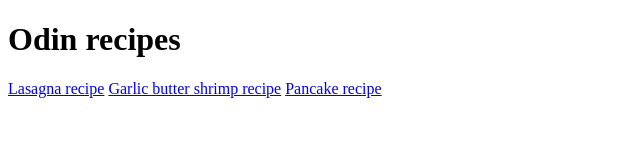
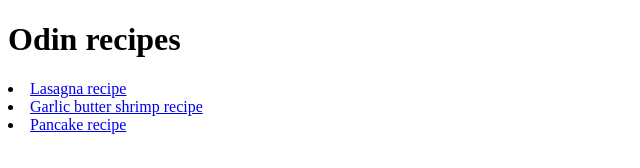
Before and after one commit to rajeevrakoos/odin-recipes, a plain HTML site: page index.html in a window 1280 px wide. Shown: the whole page, without its empty margins (0-640 px from the left). Drawn offline with Linux system fonts and the light colour scheme.

Commit message:
added lists for the recipes

```diff
--- a/index.html
+++ b/index.html
@@ -7,8 +7,8 @@
 </head>
 <body>
     <h1>Odin recipes</h1>
-    <a href="recipes/lasagna.html">Lasagna recipe</a>
-    <a href="recipes/garlicbuttershrimp.html">Garlic butter shrimp recipe</a>
-    <a href="recipes/pancake.html">Pancake recipe</a>
+    <li><a href="recipes/lasagna.html">Lasagna recipe</a></li>
+    <li><a href="recipes/garlicbuttershrimp.html">Garlic butter shrimp recipe</a></li>
+    <li><a href="recipes/pancake.html">Pancake recipe</a></li>
 </body>
 </html>
```
